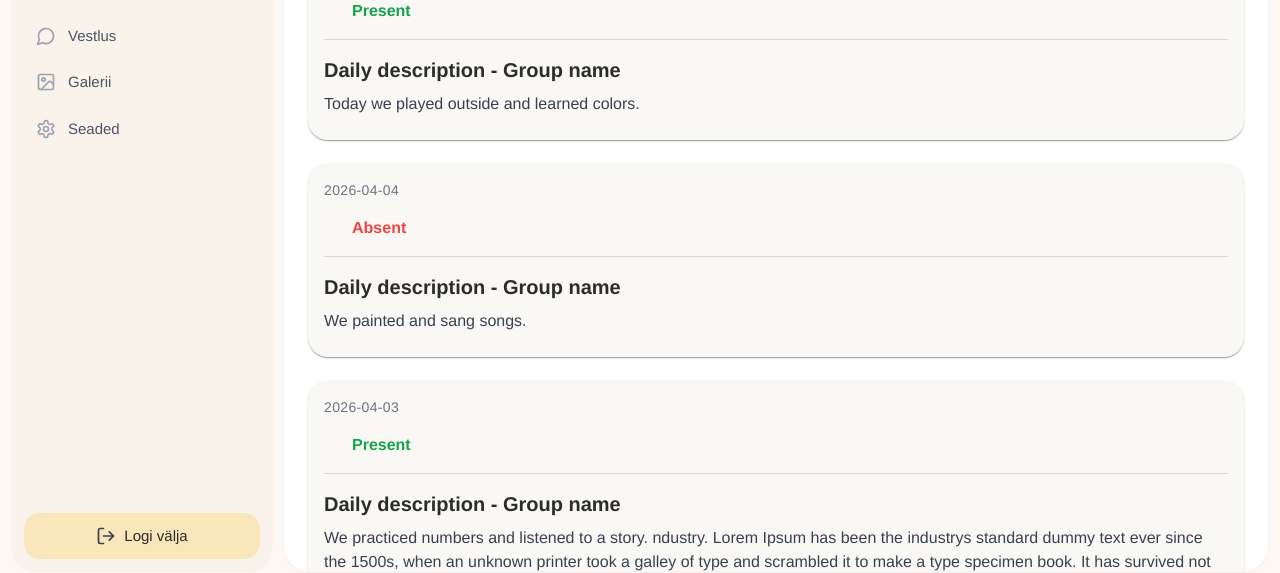
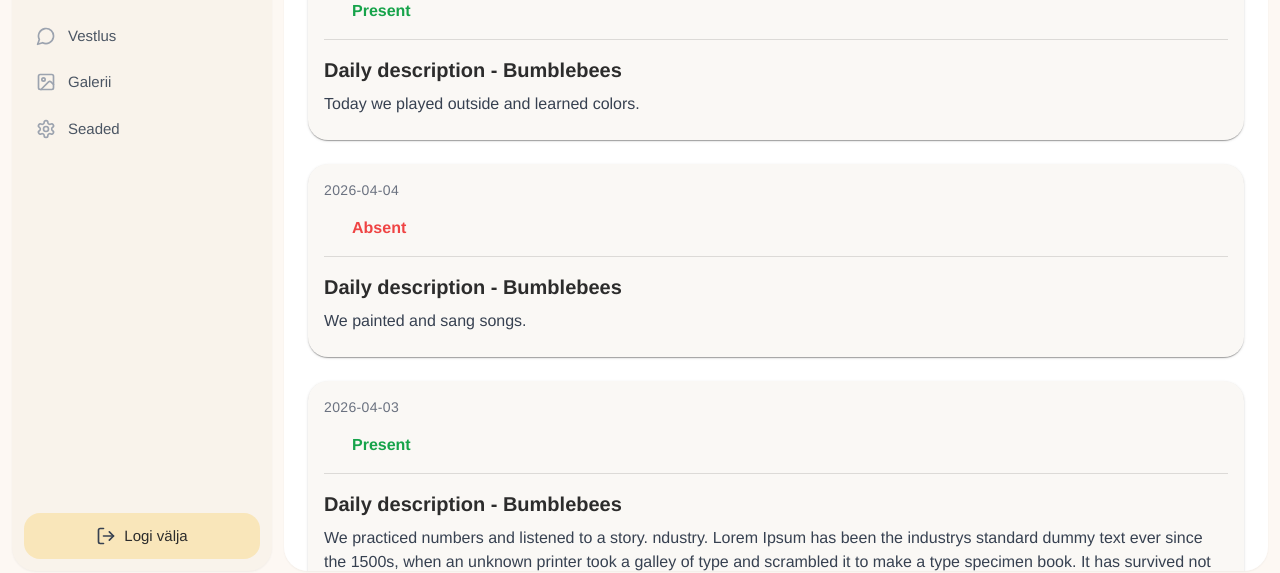
Before and after one commit to juuniorid/Oppi, a Next.js app in the folder frontend/: page /dashboard in a window 1280 px wide. Shown: the part 217-790 px from the top of the page. Built offline with nearby package versions, Linux system fonts and the light colour scheme; no server answers; some icons are missing; what @mui/material-nextjs would draw is missing.

Commit message:
Make the frontend logic according to the endpoint. Remove unnecessary files

```diff
--- a/frontend/src/app/(main)/dashboard/dashboard.mocks.ts
+++ b/frontend/src/app/(main)/dashboard/dashboard.mocks.ts
@@ -1,30 +1,26 @@
-import type { MockAttendanceRecord, MockGroupPost } from './dashboard.types';
+import type { DashboardFeedItem } from './dashboard.types';
 
-export const mockGroupPosts: MockGroupPost[] = [
+export const mockDashboardFeedItems: DashboardFeedItem[] = [
   {
     id: 1,
-    title: 'Daily description - Group name',
-    message: 'Today we played outside and learned colors.',
-    createdAt: '2026-04-05T10:00:00.000Z',
+    date: '2026-04-05',
+    title: 'Daily description - Bumblebees',
+    description: 'Today we played outside and learned colors.',
+    status: 'PRESENT',
   },
   {
     id: 2,
-    title: 'Daily description - Group name',
-    message: 'We painted and sang songs.',
-    createdAt: '2026-04-04T10:00:00.000Z',
+    date: '2026-04-04',
+    title: 'Daily description - Bumblebees',
+    description: 'We painted and sang songs.',
+    status: 'ABSENT',
   },
   {
     id: 3,
-    title: 'Daily description - Group name',
-    message:
+    date: '2026-04-03',
+    title: 'Daily description - Bumblebees',
+    description:
       'We practiced numbers and listened to a story. ndustry. Lorem Ipsum has been the industrys standard dummy text ever since the 1500s, when an unknown printer took a galley of type and scrambled it to make a type specimen book. It has survived not only five centuries, but also the leap into electronic typesetting, remaining essentially unchanged. It was ',
-    createdAt: '2026-04-03T10:00:00.000Z',
+    status: 'PRESENT',
   },
 ];
-
-export const mockAttendanceRecords: MockAttendanceRecord[] = [
-  {
-    status: 'ABSENT',
-    date: '2026-04-04',
-  },
-];
--- a/frontend/src/app/(main)/dashboard/dashboard.utils.ts
+++ /dev/null
@@ -1,33 +0,0 @@
-import type {
-  AttendanceStatus,
-  DashboardFeedItem,
-  MockAttendanceRecord,
-  MockGroupPost,
-} from './dashboard.types';
-
-export function getDateKey(value: string): string {
-  return value.slice(0, 10);
-}
-
-export function mapDashboardFeedItems(
-  posts: MockGroupPost[],
-  attendanceRecords: MockAttendanceRecord[]
-): DashboardFeedItem[] {
-  return posts.map((post) => {
-    const postDate = getDateKey(post.createdAt);
-
-    const attendanceForDay = attendanceRecords.find(
-      (attendance) => getDateKey(attendance.date) === postDate
-    );
-
-    const status: AttendanceStatus = attendanceForDay?.status ?? 'PRESENT';
-
-    return {
-      id: post.id,
-      date: postDate,
-      title: post.title,
-      description: post.message,
-      status,
-    };
-  });
-}
--- a/frontend/src/app/(main)/dashboard/page.tsx
+++ b/frontend/src/app/(main)/dashboard/page.tsx
@@ -1,16 +1,9 @@
-import {
-  mockAttendanceRecords,
-  mockGroupPosts,
-} from '@/app/(main)/dashboard/dashboard.mocks';
-import { mapDashboardFeedItems } from '@/app/(main)/dashboard/dashboard.utils';
+import { mockDashboardFeedItems } from '@/app/(main)/dashboard/dashboard.mocks';
 import { DashboardFeedCard } from '@/app/(main)/dashboard/DashboardFeedCard';
 import { PageTitle } from '@/components/PageTitle';
 
 export default function DashboardPage() {
-  const feedItems = mapDashboardFeedItems(
-    mockGroupPosts,
-    mockAttendanceRecords
-  );
+  const feedItems = mockDashboardFeedItems;
 
   return (
     <div>
```
Also changed, not shown: frontend/src/app/(main)/dashboard/dashboard.types.ts (+1 -12 lines).
